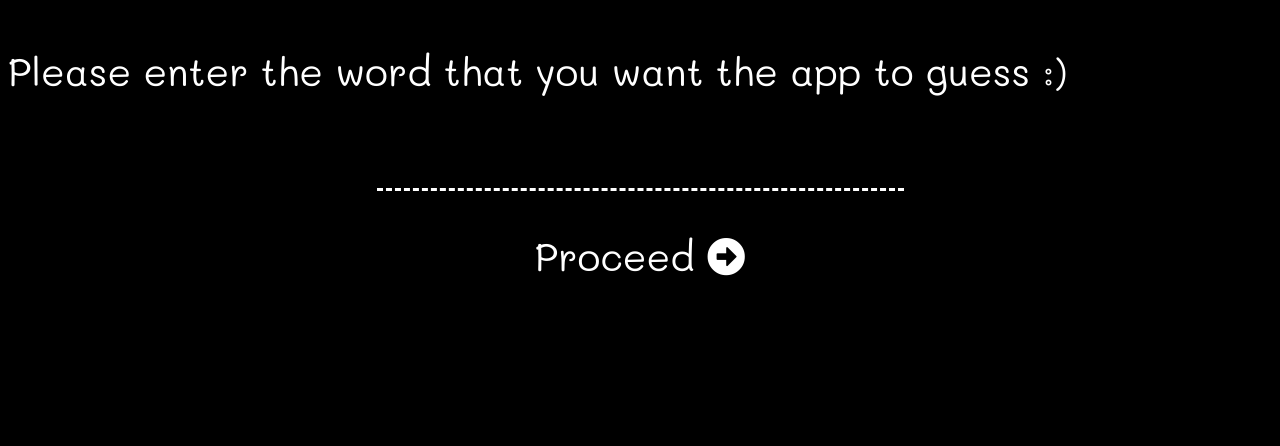
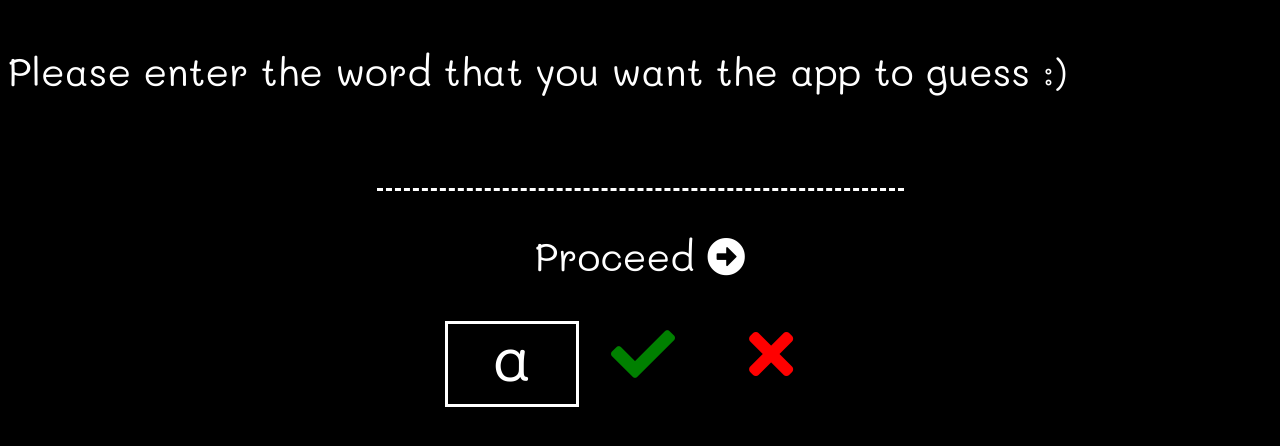
Before and after one commit to tanvidadu/Hangman, a website: page frontend/hangmanStartPage.html in a window 1280 px wide. Drawn offline with Linux system fonts and the light colour scheme.

```diff
--- a/frontend/css/hangmanStartPage.css
+++ b/frontend/css/hangmanStartPage.css
@@ -93,6 +93,34 @@
   justify-content: center;
 }
 
+#statusDisplay {
+  display: flex;
+  justify-content: center;
+  margin-top: 5vh;
+}
+
+.statusBoxes {
+  text-align: center;
+  line-height: 5vw;
+  color: white;
+  height: 10vh;
+  width: 10vw;
+  font-size: 5vw;
+  font-family: "Mali", cursive;
+}
+
+.boxEnclose {
+  border: 3px solid;
+}
+
+.colorGreen {
+  color: green;
+}
+
+.colorRed {
+  color: red;
+}
+
 #question {
   color: #ffffff;
   margin-left: auto;
--- a/frontend/hangmanStartPage.html
+++ b/frontend/hangmanStartPage.html
@@ -379,6 +379,17 @@
       Proceed <i class="fas fa-arrow-alt-circle-right"></i>
     </div>
   </div>
+  <div id="statusDisplay">
+    <div class="boxEnclose statusBoxes" id="currentLetter">
+      a
+    </div>
+    <div class="statusBoxes colorGreen">
+      <i class="fas fa-check"></i>
+    </div>
+    <div class="statusBoxes colorRed">
+      <i class="fas fa-times"></i>
+    </div>
+  </div>
   <div id="gamePlayStart">
   </div>
   <div id="restart">
```
